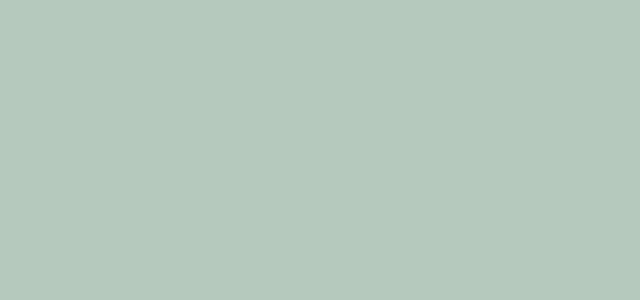
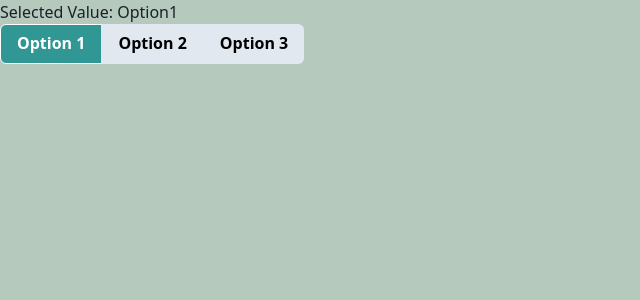
Before and after one commit to eoinpatrickreid/preservationWindows-Demo, a React (Vite) app in the folder client/: page /test in a window 1280 px wide. Before the commit this address had no page. Shown: the top 300 px of the page, without its empty margins (0-640 px from the left). Built offline with nearby package versions, Linux system fonts and the light colour scheme; what @react-pdf/renderer would draw is missing.

Commit message:
added test page

```diff
--- a/client/src/App.tsx
+++ b/client/src/App.tsx
@@ -10,6 +10,7 @@ import PrivateRoute from "./components/PrivateRoute";
 import Login from "./components/Login";
 import Register from "./components/Register";
 import TemporaryFormation from "./components/TemporaryFormation";
+import Test from "./components/test";
 
 // Inside your Routes
 
@@ -23,6 +24,7 @@ const App: React.FC = () => {
         <Route path="/create" element={<Create />} />
         <Route path="/view" element={<View />} />
         <Route path="/temporaryFormation" element={<TemporaryFormation />} />
+        <Route path="/test" element={<Test />} />
 
         <Route
           path="/viewAll"
--- a/client/src/components/ViewSingle.tsx
+++ b/client/src/components/ViewSingle.tsx
@@ -32,6 +32,7 @@ const pdfComponents: { [key: string]: React.FC<{ job: Job }> } = {
   Refurb: RefurbPDF,
   PVC: PVCPDF,
 };
+
 
 const ViewSingle: React.FC = () => {
   const { id } = useParams<{ id: string }>();
--- /dev/null
+++ b/client/src/components/test.tsx
@@ -0,0 +1,30 @@
+import React, { useState } from 'react';
+import MultiOptionToggle from './MultiOptionToggle';
+
+const App: React.FC = () => {
+  const [selectedValue, setSelectedValue] = useState<string>('Option1');
+
+  const options = [
+    { label: 'Option 1', value: 'Option1' },
+    { label: 'Option 2', value: 'Option2' },
+    { label: 'Option 3', value: 'Option3' },
+  ];
+
+  const handleChange = (value: string) => {
+    setSelectedValue(value);
+  };
+
+  return (
+    <div>
+      <h1>Selected Value: {selectedValue}</h1>
+      <MultiOptionToggle
+        options={options}
+        value={selectedValue}
+        onChange={handleChange}
+        bg="gray.200"
+      />
+    </div>
+  );
+};
+
+export default App;
```
Also changed, not shown: 4 other files (tests, documents, lock files or other folders).
